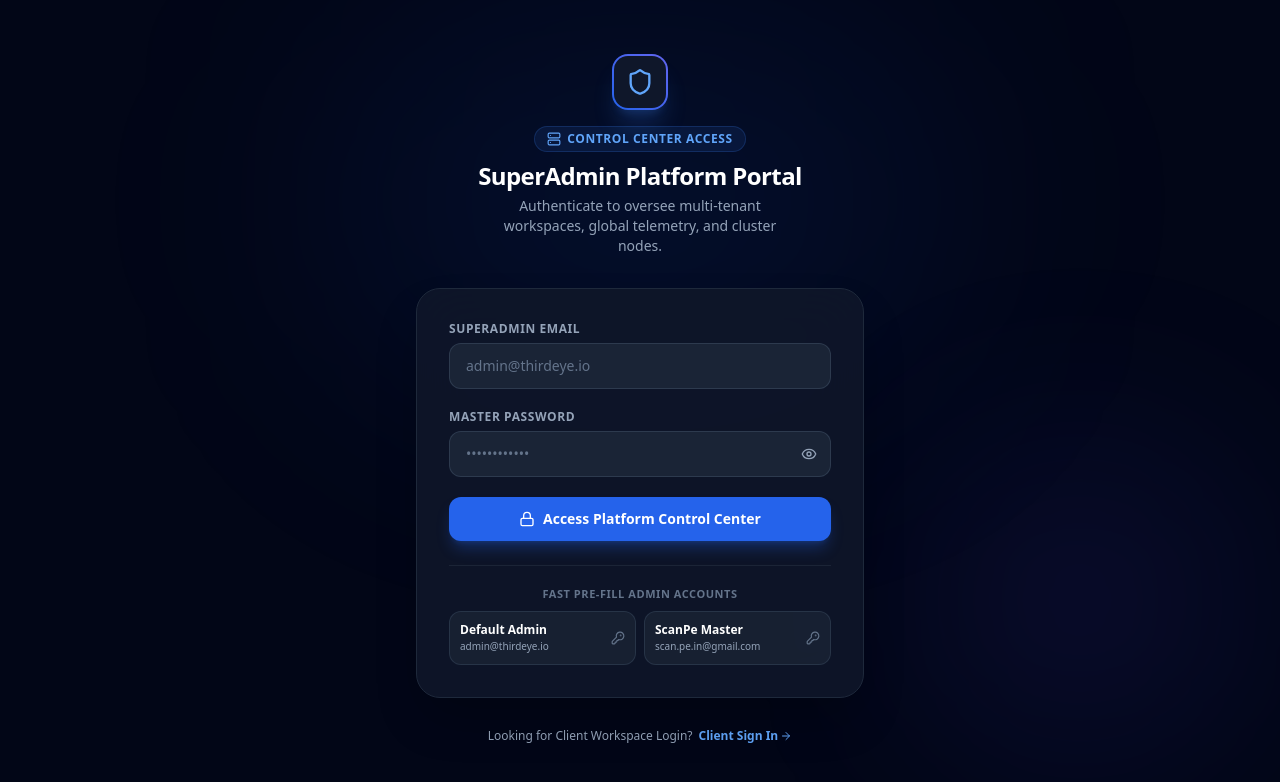
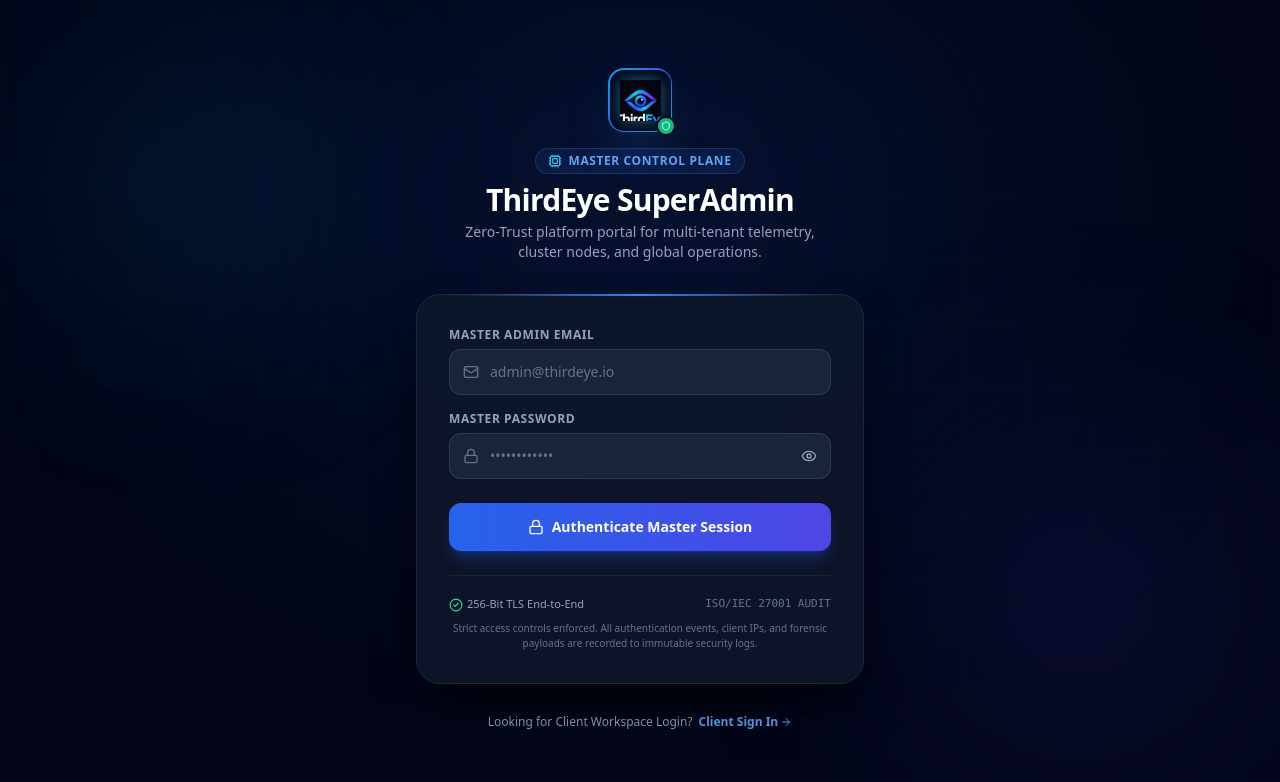
Before and after one commit to kalyugikanha/thirdeye, a Next.js app in the folder apps/web/: page /superadmin/login in a window 1280 px wide. Shown: the top 782 px of the page. Built offline with nearby package versions, Linux system fonts and the light colour scheme; no server answers.

Commit message:
security: remove exposed credentials, harden superadmin auth, revamp superadmin login UI

```diff
--- a/apps/web/src/app/(admin)/superadmin/login/page.tsx
+++ b/apps/web/src/app/(admin)/superadmin/login/page.tsx
@@ -2,7 +2,7 @@
 
 import { useState } from 'react';
 import { useRouter } from 'next/navigation';
-import { Shield, Eye, EyeOff, Loader2, ArrowRight, Lock, KeyRound, Server } from 'lucide-react';
+import { Shield, Eye, EyeOff, Loader2, ArrowRight, Lock, Mail, ShieldAlert, Cpu, CheckCircle2 } from 'lucide-react';
 import Link from 'next/link';
 import { apiUrl } from '@/lib/api';
 
@@ -21,7 +21,7 @@ export default function SuperAdminLoginPage() {
 
     try {
       const formData = new URLSearchParams();
-      formData.append('username', email);
+      formData.append('username', email.trim());
       formData.append('password', password);
 
       const res = await fetch(apiUrl('/api/auth/login'), {
@@ -31,104 +31,127 @@ export default function SuperAdminLoginPage() {
       });
 
       if (!res.ok) {
-        throw new Error('Invalid superadmin credentials');
+        const errorData = await res.json().catch(() => ({}));
+        throw new Error(errorData.detail || 'Authentication failed: Invalid SuperAdmin credentials.');
       }
 
       const data = await res.json();
+
+      // Enforce strict SuperAdmin authorization
+      const isSuperAdmin = data.user?.role === 'SUPERADMIN' || data.user?.email === 'admin@thirdeye.io';
+      if (!isSuperAdmin) {
+        localStorage.removeItem('te_token');
+        localStorage.removeItem('te_user');
+        throw new Error('Access Denied: Account does not possess SuperAdmin master privileges.');
+      }
+
       localStorage.setItem('te_token', data.access_token);
       if (data.user) {
         localStorage.setItem('te_user', JSON.stringify(data.user));
       }
 
-      // Check role
-      if (data.user?.role && data.user.role !== 'ADMIN') {
-        throw new Error('Access denied: This account does not possess SuperAdmin privileges.');
-      }
-
       router.push('/superadmin');
     } catch (err: any) {
-      setError(err.message || 'Login failed');
+      setError(err.message || 'Authentication failed');
     } finally {
       setLoading(false);
     }
   };
 
-  const fillCredentials = (userEmail: string, userPass: string) => {
-    setEmail(userEmail);
-    setPassword(userPass);
-    setError('');
-  };
-
   return (
     <div className="min-h-screen bg-slate-950 text-slate-100 flex flex-col justify-center items-center py-12 px-4 sm:px-6 lg:px-8 font-sans selection:bg-blue-500/30 relative overflow-hidden">
       {/* Background ambient lighting */}
-      <div className="absolute top-1/4 left-1/2 -translate-x-1/2 -translate-y-1/2 w-[600px] h-[350px] bg-blue-600/10 blur-[130px] rounded-full pointer-events-none" />
-      <div className="absolute bottom-10 right-10 w-80 h-80 bg-indigo-600/10 blur-[100px] rounded-full pointer-events-none" />
+      <div className="absolute top-1/4 left-1/2 -translate-x-1/2 -translate-y-1/2 w-[700px] h-[400px] bg-blue-600/15 blur-[140px] rounded-full pointer-events-none" />
+      <div className="absolute bottom-10 right-10 w-80 h-80 bg-indigo-600/15 blur-[120px] rounded-full pointer-events-none" />
+      <div className="absolute top-10 left-10 w-72 h-72 bg-sky-500/10 blur-[100px] rounded-full pointer-events-none" />
+
+      {/* Cyber grid lines overlay */}
+      <div className="absolute inset-0 bg-[linear-gradient(to_right,#1e293b15_1px,transparent_1px),linear-gradient(to_bottom,#1e293b15_1px,transparent_1px)] bg-[size:4rem_4rem] [mask-image:radial-gradient(ellipse_60%_50%_at_50%_50%,#000_70%,transparent_100%)] pointer-events-none" />
 
       {/* Main card */}
       <div className="relative z-10 w-full max-w-md">
         {/* Brand Header */}
         <div className="flex flex-col items-center mb-8 text-center">
-          <div className="w-14 h-14 rounded-2xl bg-gradient-to-tr from-blue-600 to-indigo-500 p-0.5 shadow-xl shadow-blue-500/20 mb-4">
-            <div className="w-full h-full bg-slate-900 rounded-[14px] flex items-center justify-center">
-              <Shield className="w-7 h-7 text-blue-400" />
+          <div className="relative mb-4">
+            <div className="w-16 h-16 rounded-2xl bg-gradient-to-tr from-blue-600 via-sky-500 to-indigo-600 p-[1.5px] shadow-2xl shadow-blue-500/30 flex items-center justify-center">
+              <div className="w-full h-full bg-slate-950 rounded-[14px] flex items-center justify-center p-2.5">
+                <img src="/logo-icon.png" alt="ThirdEye" className="w-full h-full object-contain filter drop-shadow-[0_0_8px_rgba(56,189,248,0.5)]" />
               </div>
             </div>
-          <div className="inline-flex items-center gap-1.5 px-3 py-1 rounded-full bg-blue-500/10 border border-blue-500/20 text-blue-400 text-xs font-semibold uppercase tracking-wider mb-2">
-            <Server className="w-3.5 h-3.5" />
-            Control Center Access
+            <div className="absolute -bottom-1 -right-1 w-5 h-5 rounded-full bg-emerald-500 border-2 border-slate-950 flex items-center justify-center">
+              <Shield className="w-2.5 h-2.5 text-white" />
             </div>
-          <h1 className="text-2xl font-bold tracking-tight text-white">
-            SuperAdmin Platform Portal
+          </div>
+
+          <div className="inline-flex items-center gap-1.5 px-3 py-1 rounded-full bg-blue-500/10 border border-blue-500/25 text-blue-400 text-xs font-semibold uppercase tracking-wider mb-2">
+            <Cpu className="w-3.5 h-3.5 text-sky-400" />
+            <span>Master Control Plane</span>
+          </div>
+
+          <h1 className="text-2xl sm:text-3xl font-black tracking-tight text-white">
+            ThirdEye SuperAdmin
           </h1>
-          <p className="mt-1 text-sm text-slate-400 max-w-xs">
-            Authenticate to oversee multi-tenant workspaces, global telemetry, and cluster nodes.
+          <p className="mt-1 text-xs sm:text-sm text-slate-400 max-w-sm">
+            Zero-Trust platform portal for multi-tenant telemetry, cluster nodes, and global operations.
           </p>
         </div>
 
         {/* Card Body */}
-        <div className="bg-slate-900/90 backdrop-blur-xl border border-slate-800 rounded-3xl p-8 shadow-2xl">
-          <form className="space-y-5" onSubmit={handleLogin}>
+        <div className="bg-slate-900/90 backdrop-blur-2xl border border-slate-800 rounded-3xl p-7 sm:p-8 shadow-2xl shadow-black/80 relative">
+          {/* Subtle top edge glow */}
+          <div className="absolute -top-[1px] left-8 right-8 h-[2px] bg-gradient-to-r from-transparent via-blue-500 to-transparent" />
+
+          <form className="space-y-4" onSubmit={handleLogin}>
             {error && (
-              <div className="p-3.5 text-xs text-rose-300 bg-rose-500/10 border border-rose-500/20 rounded-xl text-center leading-relaxed">
-                {error}
+              <div className="p-3.5 text-xs text-rose-300 bg-rose-500/15 border border-rose-500/30 rounded-xl flex items-start gap-2.5 leading-relaxed">
+                <ShieldAlert className="w-4 h-4 text-rose-400 flex-shrink-0 mt-0.5" />
+                <span>{error}</span>
               </div>
             )}
 
             <div>
-              <label className="block text-xs font-semibold uppercase tracking-wider text-slate-400 mb-1.5">
-                SuperAdmin Email
+              <label className="block text-xs font-bold uppercase tracking-wider text-slate-400 mb-1.5">
+                Master Admin Email
               </label>
               <div className="relative">
+                <div className="absolute inset-y-0 left-0 pl-3.5 flex items-center pointer-events-none text-slate-500">
+                  <Mail className="w-4 h-4" />
+                </div>
                 <input
                   type="email"
                   value={email}
                   onChange={(e) => setEmail(e.target.value)}
                   placeholder="admin@thirdeye.io"
                   required
-                  className="block w-full rounded-xl bg-slate-800/80 border border-slate-700/80 px-4 py-3 text-sm text-white placeholder-slate-500 focus:border-blue-500 focus:bg-slate-800 focus:outline-none focus:ring-1 focus:ring-blue-500 transition-colors"
+                  autoComplete="email"
+                  className="block w-full rounded-xl bg-slate-800/80 border border-slate-700/80 pl-10 pr-4 py-3 text-sm text-white placeholder-slate-500 focus:border-blue-500 focus:bg-slate-800 focus:outline-none focus:ring-1 focus:ring-blue-500 transition-colors"
                 />
               </div>
             </div>
 
             <div>
               <div className="flex items-center justify-between mb-1.5">
-                <label className="block text-xs font-semibold uppercase tracking-wider text-slate-400">
+                <label className="block text-xs font-bold uppercase tracking-wider text-slate-400">
                   Master Password
                 </label>
               </div>
               <div className="relative">
+                <div className="absolute inset-y-0 left-0 pl-3.5 flex items-center pointer-events-none text-slate-500">
+                  <Lock className="w-4 h-4" />
+                </div>
                 <input
                   type={showPassword ? 'text' : 'password'}
                   value={password}
                   onChange={(e) => setPassword(e.target.value)}
                   placeholder="••••••••••••"
                   required
-                  className="block w-full rounded-xl bg-slate-800/80 border border-slate-700/80 px-4 py-3 pr-11 text-sm text-white placeholder-slate-500 focus:border-blue-500 focus:bg-slate-800 focus:outline-none focus:ring-1 focus:ring-blue-500 transition-colors"
+                  autoComplete="current-password"
+                  className="block w-full rounded-xl bg-slate-800/80 border border-slate-700/80 pl-10 pr-11 py-3 text-sm text-white placeholder-slate-500 focus:border-blue-500 focus:bg-slate-800 focus:outline-none focus:ring-1 focus:ring-blue-500 transition-colors"
                 />
                 <button
                   type="button"
-                  className="absolute inset-y-0 right-0 flex items-center pr-3.5 text-slate-400 hover:text-white"
+                  aria-label={showPassword ? 'Hide password' : 'Show password'}
+                  className="absolute inset-y-0 right-0 flex items-center pr-3.5 text-slate-400 hover:text-white transition-colors"
                   onClick={() => setShowPassword(!showPassword)}
                 >
                   {showPassword ? <EyeOff className="h-4 w-4" /> : <Eye className="h-4 w-4" />}
@@ -136,55 +159,39 @@ export default function SuperAdminLoginPage() {
               </div>
             </div>
 
+            <div className="pt-2">
               <button
                 type="submit"
                 disabled={loading}
-              className="w-full mt-2 flex items-center justify-center gap-2 rounded-xl bg-blue-600 hover:bg-blue-500 px-4 py-3 text-sm font-semibold text-white shadow-lg shadow-blue-600/30 transition-all disabled:opacity-50"
+                className="w-full flex items-center justify-center gap-2 rounded-xl bg-gradient-to-r from-blue-600 to-indigo-600 hover:from-blue-500 hover:to-indigo-500 px-4 py-3.5 text-sm font-bold text-white shadow-lg shadow-blue-600/30 transition-all disabled:opacity-50 cursor-pointer"
               >
                 {loading ? (
                   <>
                     <Loader2 className="w-4 h-4 animate-spin" />
-                  <span>Verifying Master Session...</span>
+                    <span>Verifying Cryptographic Credentials...</span>
                   </>
                 ) : (
                   <>
                     <Lock className="w-4 h-4" />
-                  <span>Access Platform Control Center</span>
+                    <span>Authenticate Master Session</span>
                   </>
                 )}
               </button>
+            </div>
           </form>
 
-          {/* Quick Demo Pre-sets */}
+          {/* Security Enforcement Footer */}
           <div className="mt-6 pt-5 border-t border-slate-800/80 space-y-2">
-            <p className="text-[11px] font-semibold uppercase tracking-wider text-slate-500 text-center mb-2">
-              Fast Pre-fill Admin Accounts
+            <div className="flex items-center justify-between text-[11px] text-slate-400">
+              <span className="flex items-center gap-1">
+                <CheckCircle2 className="w-3.5 h-3.5 text-emerald-400" />
+                256-Bit TLS End-to-End
+              </span>
+              <span className="text-slate-500 font-mono">ISO/IEC 27001 AUDIT</span>
+            </div>
+            <p className="text-[10px] text-slate-500 leading-normal text-center">
+              Strict access controls enforced. All authentication events, client IPs, and forensic payloads are recorded to immutable security logs.
             </p>
-            <div className="grid grid-cols-2 gap-2">
-              <button
-                type="button"
-                onClick={() => fillCredentials('admin@thirdeye.io', 'password123')}
-                className="text-left p-2.5 rounded-xl bg-slate-800/60 hover:bg-slate-800 border border-slate-700/60 text-xs text-slate-300 transition-colors flex items-center justify-between group"
-              >
-                <div>
-                  <div className="font-semibold text-white">Default Admin</div>
-                  <div className="text-[10px] text-slate-400">admin@thirdeye.io</div>
-                </div>
-                <KeyRound className="w-3.5 h-3.5 text-slate-500 group-hover:text-blue-400 transition-colors" />
-              </button>
-
-              <button
-                type="button"
-                onClick={() => fillCredentials('scan.pe.in@gmail.com', 'AKAsh@123')}
-                className="text-left p-2.5 rounded-xl bg-slate-800/60 hover:bg-slate-800 border border-slate-700/60 text-xs text-slate-300 transition-colors flex items-center justify-between group"
-              >
-                <div>
-                  <div className="font-semibold text-white">ScanPe Master</div>
-                  <div className="text-[10px] text-slate-400">scan.pe.in@gmail.com</div>
-                </div>
-                <KeyRound className="w-3.5 h-3.5 text-slate-500 group-hover:text-blue-400 transition-colors" />
-              </button>
-            </div>
           </div>
         </div>
 
--- a/apps/web/src/app/(auth)/login/page.tsx
+++ b/apps/web/src/app/(auth)/login/page.tsx
@@ -44,7 +44,7 @@ export default function LoginPage() {
       if (email === 'admin@thirdeye.io' || data.user?.role === 'SUPERADMIN') {
         router.push('/superadmin');
       } else {
-        // Standard client user (e.g. scan.pe.in@gmail.com with GrowInsight) goes directly to workspace dashboard
+        // Standard client user goes directly to workspace dashboard
         router.push('/');
       }
     } catch (err: any) {
@@ -52,12 +52,6 @@ export default function LoginPage() {
     } finally {
       setLoading(false);
     }
-  };
-
-  const fillClientDemo = () => {
-    setEmail('scan.pe.in@gmail.com');
-    setPassword('AKAsh@123');
-    setError('');
   };
 
   return (
```
Lines whose indentation alone changed are shown as unchanged.
